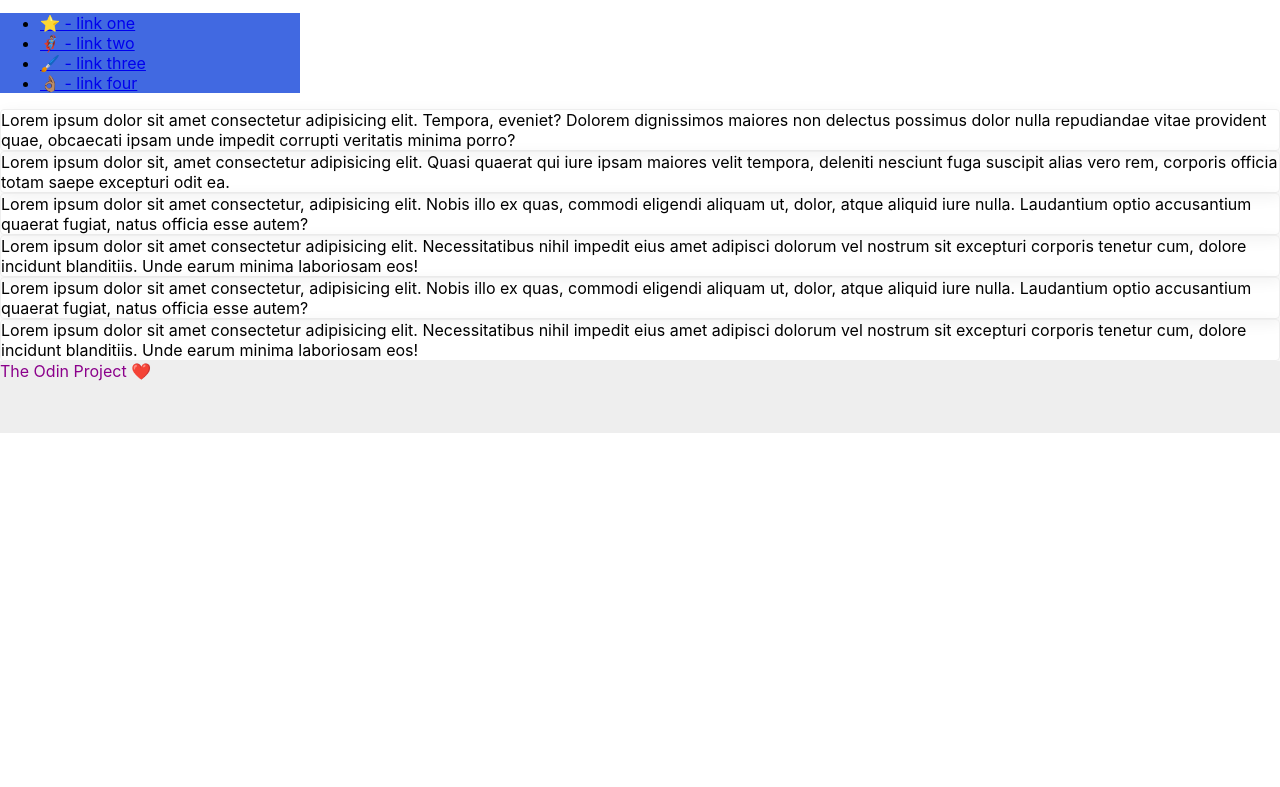
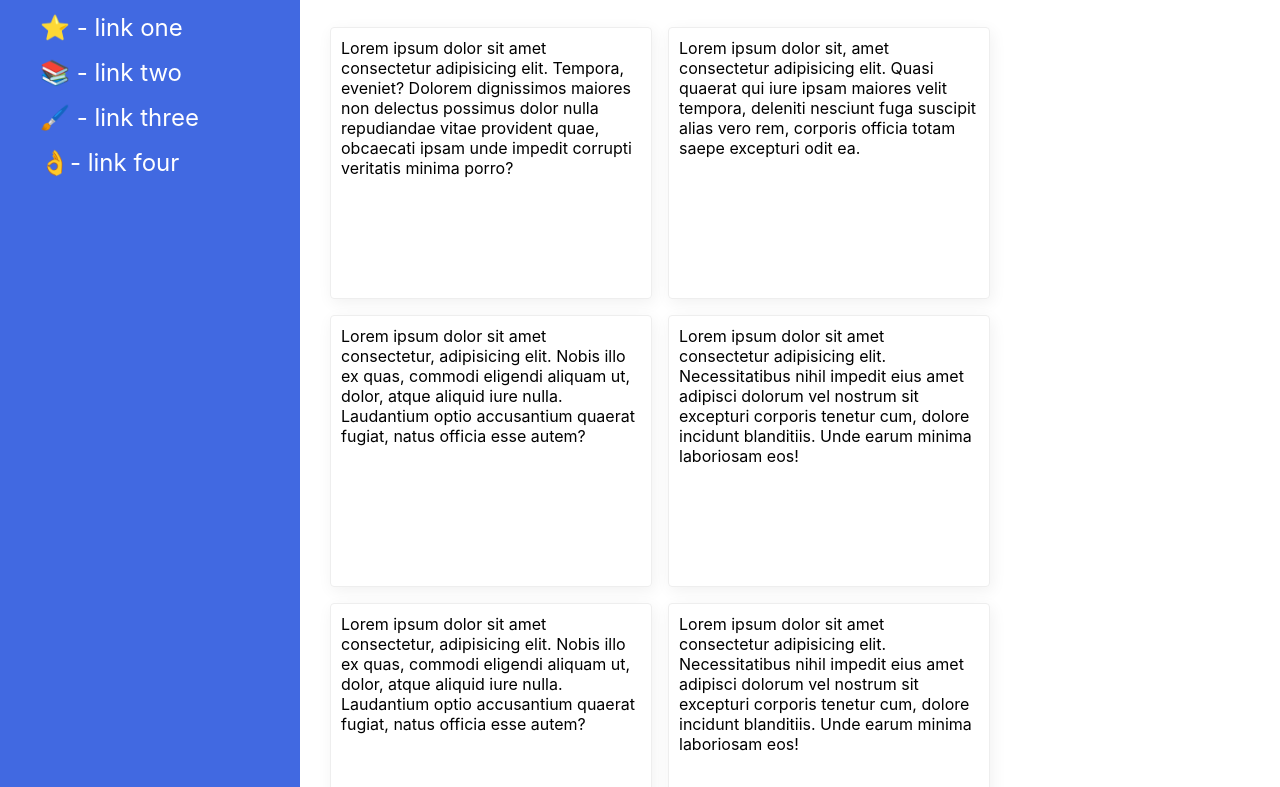
Before and after one commit to AlexIbby/odin-project, a plain HTML site: page css-exercises-main/flex/07-flex-layout-2/index.html in a window 1280 px wide. Shown: the part 75-862 px from the top of the page. Before the commit the page ends 800 px from the top, so only its background shows below. Drawn offline with Linux system fonts and the light colour scheme.

Commit message:
completed CSS exercises 5,6 and 7 for Odin Project

```diff
--- a/css-exercises-main/flex/07-flex-layout-2/index.html
+++ b/css-exercises-main/flex/07-flex-layout-2/index.html
@@ -12,22 +12,25 @@
       MY AWESOME WEBSITE
     </div>
 
+  <div class="middle">
     <div class="sidebar">
       <ul>
-        <li><a href="#">⭐ - link one</a></li>
-        <li><a href="#">🦸🏽‍♂️ - link two</a></li>
+        <li><a href="#">&#11088 - link one</a></li>
+        <li><a href="#">&#128218 - link two</a></li>
         <li><a href="#">🖌️ - link three</a></li>
-        <li><a href="#">👌🏽 - link four</a></li>
+        <li><a href="#">&#128076- link four</a></li>
       </ul>
     </div>
 
+  <div class="card-container">
       <div class="card">Lorem ipsum dolor sit amet consectetur adipisicing elit. Tempora, eveniet? Dolorem dignissimos maiores non delectus possimus dolor nulla repudiandae vitae provident quae, obcaecati ipsam unde impedit corrupti veritatis minima porro?</div>
       <div class="card">Lorem ipsum dolor sit, amet consectetur adipisicing elit. Quasi quaerat qui iure ipsam maiores velit tempora, deleniti nesciunt fuga suscipit alias vero rem, corporis officia totam saepe excepturi odit ea.</div>
       <div class="card">Lorem ipsum dolor sit amet consectetur, adipisicing elit. Nobis illo ex quas, commodi eligendi aliquam ut, dolor, atque aliquid iure nulla. Laudantium optio accusantium quaerat fugiat, natus officia esse autem?</div>
       <div class="card">Lorem ipsum dolor sit amet consectetur adipisicing elit. Necessitatibus nihil impedit eius amet adipisci dolorum vel nostrum sit excepturi corporis tenetur cum, dolore incidunt blanditiis. Unde earum minima laboriosam eos!</div>
       <div class="card">Lorem ipsum dolor sit amet consectetur, adipisicing elit. Nobis illo ex quas, commodi eligendi aliquam ut, dolor, atque aliquid iure nulla. Laudantium optio accusantium quaerat fugiat, natus officia esse autem?</div>
       <div class="card">Lorem ipsum dolor sit amet consectetur adipisicing elit. Necessitatibus nihil impedit eius amet adipisci dolorum vel nostrum sit excepturi corporis tenetur cum, dolore incidunt blanditiis. Unde earum minima laboriosam eos!</div>
-
+  </div>
+</div>
     <div class="footer">
       The Odin Project ❤️
     </div>
--- a/css-exercises-main/flex/07-flex-layout-2/style.css
+++ b/css-exercises-main/flex/07-flex-layout-2/style.css
@@ -2,16 +2,28 @@ body {
   font-family: -apple-system, BlinkMacSystemFont, 'Segoe UI', Roboto, Oxygen, Ubuntu, Cantarell, 'Open Sans', 'Helvetica Neue', sans-serif;
   margin: 0;
   min-height: 100vh;
+  display: flex;
+  flex-direction: column;
+
 }
 
 .header {
+  display: flex;
+  align-items: center;
+  padding-left: 16px;
+  font-size: 32px;
   height: 72px;
   background: darkmagenta;
   color: white;
+  font-weight: 900;
 }
 
 .footer {
+  display: flex;
+  align-items: center;
+  justify-content: center;
   height: 72px;
+  font-weight: 900;
   background: #eee;
   color: darkmagenta;
 }
@@ -20,6 +32,7 @@ body {
   width: 300px;
   background: royalblue;
   box-sizing: border-box;
+  flex-shrink: 0;
 }
 
 .card {
@@ -27,3 +40,40 @@ body {
   box-shadow: 2px 4px 16px rgba(0,0,0,.06);
   border-radius: 4px;
 }
+
+.middle{
+  display: flex;
+  flex-direction: row;
+  flex-grow: 1;
+}
+
+a{
+  text-decoration: none;
+  font-size:24px;
+  color: white;
+}
+
+ul{
+  display:flex;
+  flex-direction: column;
+  list-style: none;
+  gap: 1em;
+}
+
+.card-container{
+  display: flex;
+  flex-direction: row;
+  gap: 1em;
+  padding-left: 30px;
+  flex-wrap: wrap;
+  align-content: flex-start;
+  padding-top: 30px;
+
+}
+
+.card{
+  height: 250px;
+  padding: 10px;
+  flex-basis:300px;
+  overflow-y: auto;
+}
```
Also changed, not shown: css-exercises-main/flex/07-flex-layout-2/README.md. Lines whose indentation alone changed are shown as unchanged.
